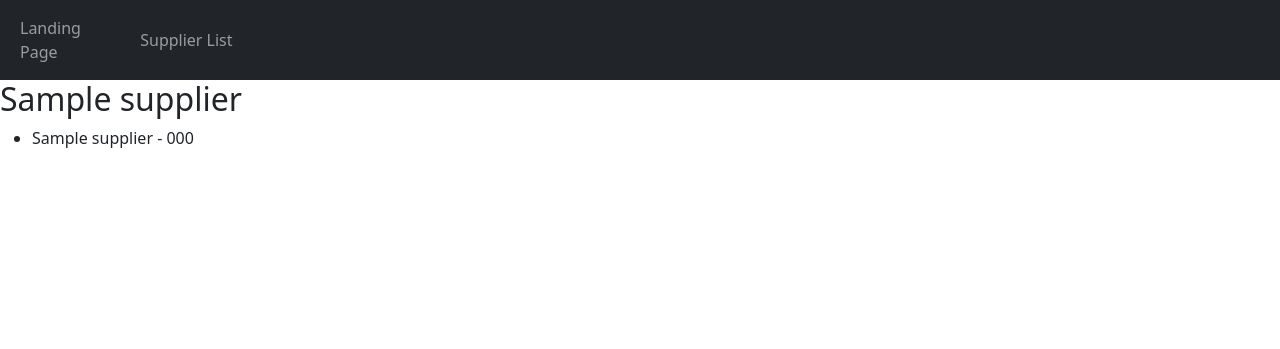
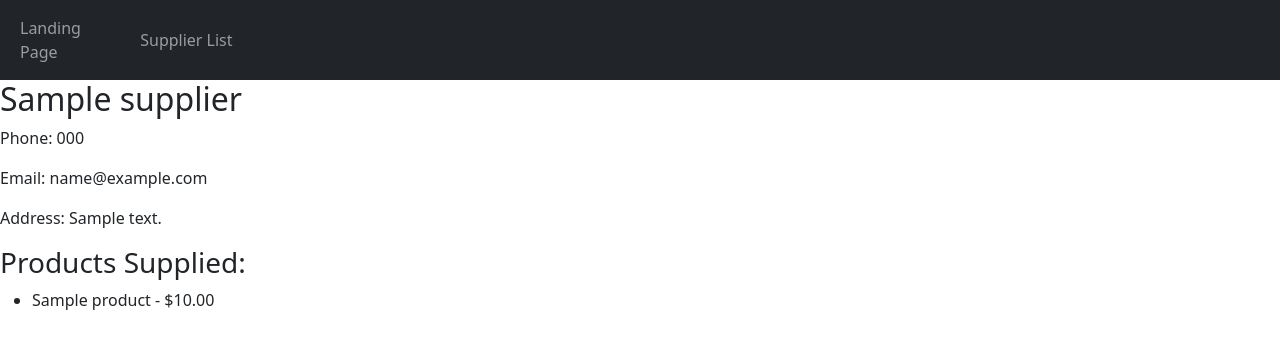
Before and after one commit to Eurie-R/stockDelivery, a Django app: template stockDelivery/supplierHub/templates/supplierdetail.html in a window 1280 px wide. Shown: the top 349 px of the page. Run offline with Django 5.2, Linux system fonts and the light colour scheme; the template is opened without the code that fills it: values that come from a table or form of the project are taken from there, others are empty; tables that the repository leaves empty hold one stand-in row (values such as "Sample post").

Commit message:
Finished connecting the supplierDetail

```diff
--- a/stockDelivery/supplierHub/admin.py
+++ b/stockDelivery/supplierHub/admin.py
@@ -8,6 +8,7 @@ class SupplierAdmin(admin.ModelAdmin):
     model = Supplier
     list_display = ('company_name', 'user_type', 'phone', 'created_at')
     search_fields = ('company_name', 'user_type')
+    list_filter = ('product_supplied',)
 
 class RestaurantAdmin(admin.ModelAdmin):
     model = Restaurant
@@ -19,7 +20,6 @@ class ProductAdmin(admin.ModelAdmin):
     model = Product
     list_display = ('name', 'price', 'created_at')
     search_fields = ('name',)
-    list_filter = ('supplier',)
 
  # Unregister the default user model
 admin.site.register(Supplier, SupplierAdmin)
--- a/stockDelivery/supplierHub/models.py
+++ b/stockDelivery/supplierHub/models.py
@@ -22,6 +22,8 @@ class CustomUser(AbstractUser):
 
 class Supplier(CustomUser):
     company_name = models.CharField(max_length=255, blank=False)
+    #This supplier supplies these products
+    product_supplied = models.ManyToManyField('Product', related_name='suppliers')
 
     def __str__(self):
         return self.company_name
@@ -34,7 +36,7 @@ class Restaurant(CustomUser):
 
 #Product can have multiple suppliers that can supply it
 class Product(models.Model):
-    supplier = models.ManyToManyField(Supplier, related_name='products')
+    #supplier = models.ManyToManyField(Supplier, related_name='products')
     name = models.CharField(max_length=255, blank=False)
     description = models.TextField(blank=True)
     price = models.DecimalField(max_digits=10, decimal_places=2, blank=False)
--- a/stockDelivery/supplierHub/templates/supplierdetail.html
+++ b/stockDelivery/supplierHub/templates/supplierdetail.html
@@ -2,13 +2,17 @@
 {% block page_title %}Supplier List{% endblock %}
 {% block content %}
 <h2>{{ supplier.company_name}}</h2>
-{% if suppliers %}
+<p>Phone: {{ supplier.phone }}</p>
+<p>Email: {{ supplier.email }}</p>
+<p>Address: {{ supplier.address }}</p>
+<h3>Products Supplied:</h3>
+{% if products %}
     <ul>
-        {% for supplier in suppliers %}
-            <li>{{ supplier.company_name }} - {{ supplier.phone }}</li>
+        {% for product in products %}
+            <li>{{ product.name }} - ${{ product.price }}</li>
         {% endfor %}
     </ul>
 {% else %}
-    <p>No suppliers available.</p>
+    <p>No products supplied by this supplier.</p>
 {% endif %}
 {% endblock %}
--- a/stockDelivery/supplierHub/templates/supplierlist.html
+++ b/stockDelivery/supplierHub/templates/supplierlist.html
@@ -5,7 +5,7 @@
 {% if suppliers %}
     <ul>
         {% for supplier in suppliers %}
-            <li>{{ supplier.company_name }} - {{ supplier.phone }}</li>
+            <li> <a href="{% url 'supplierdetail' supplier.pk %}">{{ supplier.company_name }}</a></li>
         {% endfor %}
     </ul>
 {% else %}
--- a/stockDelivery/supplierHub/urls.py
+++ b/stockDelivery/supplierHub/urls.py
@@ -5,6 +5,7 @@ from . import views
 urlpatterns = [
     path('', views.landingpage, name='landingpage'),
     path('supplierlist/', views.supplierlist, name='supplierlist'),
+    path('supplierdetail/<int:pk>/', views.supplierdetail, name='supplierdetail'),
 ]
 
 appname = 'supplierHub'
```
Also changed, not shown: stockDelivery/supplierHub/views.py (+6 -5 lines), stockDelivery/supplierHub/migrations/0002_remove_product_supplier_supplier_product_supplied.py (added).
